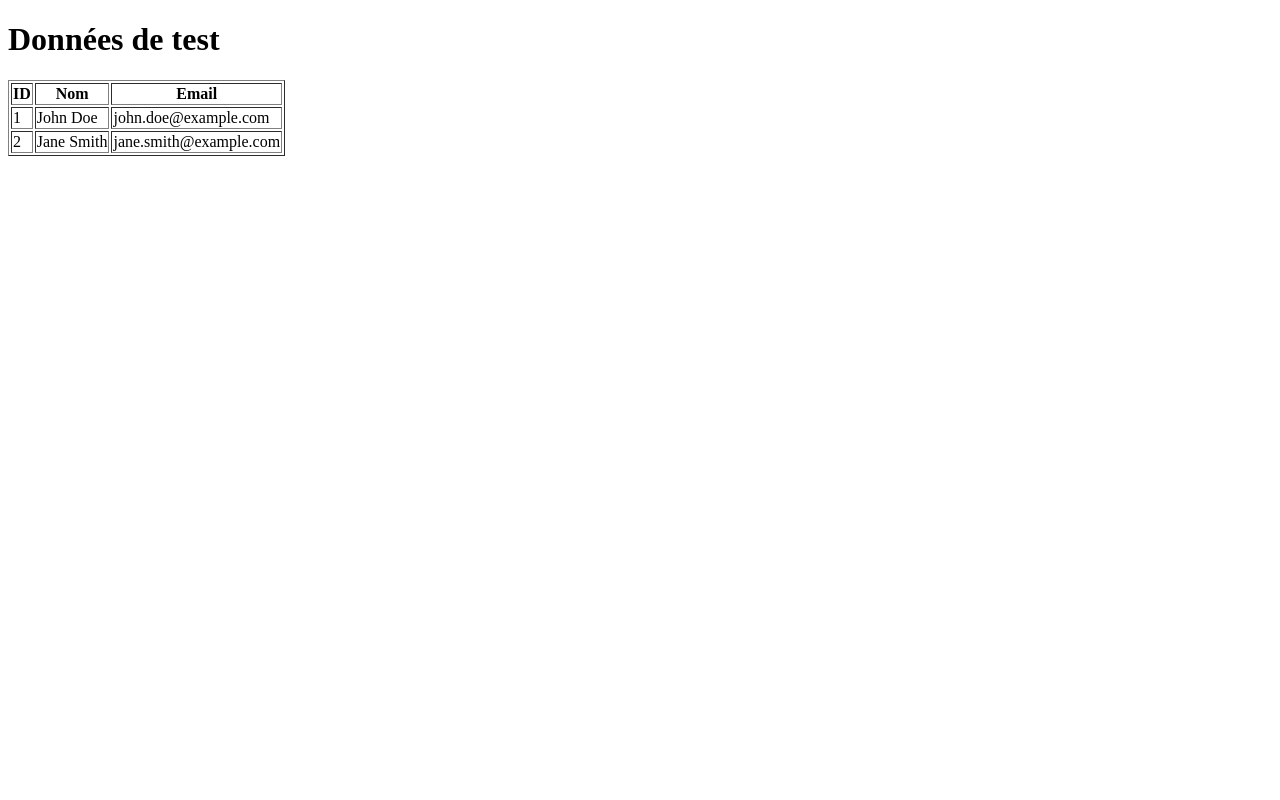
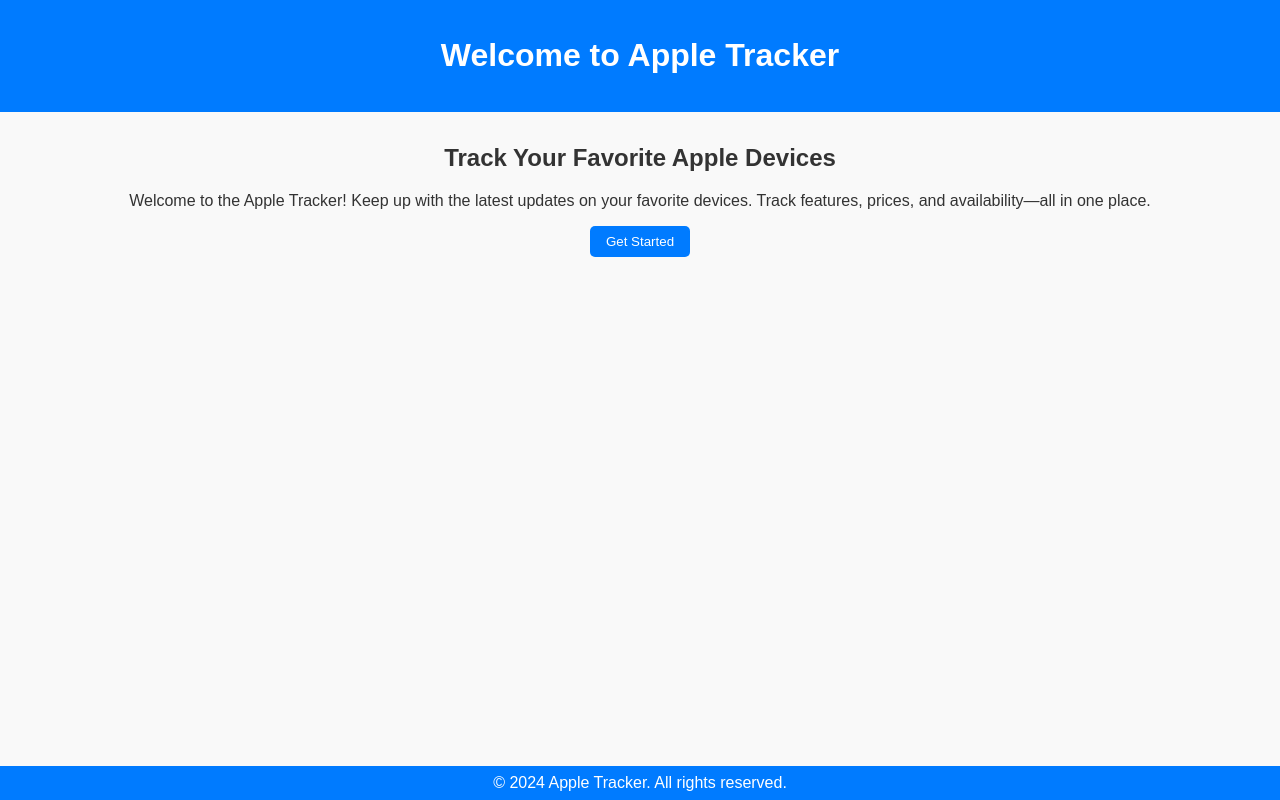
Before and after one commit to arlybest/Apple_tracker, a Flask app: page / in a window 1280 px wide. Run offline with Flask 3, Linux system fonts and the light colour scheme.

Commit message:
correction bug

```diff
--- /dev/null
+++ b/app/templates/base.html
@@ -0,0 +1,45 @@
+<!DOCTYPE html>
+<html lang="en">
+<head>
+    <meta charset="UTF-8">
+    <meta name="viewport" content="width=device-width, initial-scale=1.0">
+    <title>{% block title %}Apple Tracker{% endblock %}</title>
+    <link rel="stylesheet" href="{{ url_for('static', filename='css/style.css') }}">
+    <style>
+        /* Inline styling for demonstration */
+        body {
+            font-family: Arial, sans-serif;
+            margin: 0;
+            padding: 0;
+            background-color: #f9f9f9;
+            color: #333;
+        }
+        header {
+            background-color: #007bff;
+            color: white;
+            padding: 1rem 0;
+            text-align: center;
+        }
+        footer {
+            background-color: #007bff;
+            color: white;
+            text-align: center;
+            padding: 0.5rem 0;
+            position: fixed;
+            bottom: 0;
+            width: 100%;
+        }
+    </style>
+</head>
+<body>
+    <header>
+        <h1>Welcome to Apple Tracker</h1>
+    </header>
+    <main>
+        {% block content %}{% endblock %}
+    </main>
+    <footer>
+        &copy; 2024 Apple Tracker. All rights reserved.
+    </footer>
+</body>
+</html>
--- a/app/templates/index.html
+++ b/app/templates/index.html
@@ -1,28 +1,16 @@
-<!DOCTYPE html>
-<html lang="en">
-<head>
-    <meta charset="UTF-8">
-    <meta name="viewport" content="width=device-width, initial-scale=1.0">
-    <title>Données de test</title>
-</head>
-<body>
-    <h1>Données de test</h1>
-    <table border ="1">
-        <tr>
-            <th>ID</th>
-            <th>Nom</th>
-            <th>Email</th>
-        </tr>
-        <tr>
-            <td>1</td>
-            <td>John Doe</td>
-            <td>john.doe@example.com</td>
-        </tr>
-        <tr>
-            <td>2</td>
-            <td>Jane Smith</td>
-            <td>jane.smith@example.com</td>
-        </tr>
-    </table>
-</body>
-</html>
+{% extends "base.html" %}
+
+{% block title %}Home | Apple Tracker{% endblock %}
+
+{% block content %}
+<section style="text-align: center; margin: 2rem;">
+    <h2>Track Your Favorite Apple Devices</h2>
+    <p>
+        Welcome to the Apple Tracker! Keep up with the latest updates on your favorite devices.
+        Track features, prices, and availability—all in one place.
+    </p>
+    <button style="padding: 0.5rem 1rem; background-color: #007bff; color: white; border: none; border-radius: 5px; cursor: pointer;">
+        Get Started
+    </button>
+</section>
+{% endblock %}
```
Also changed, not shown: run.py (renamed from app.py).
